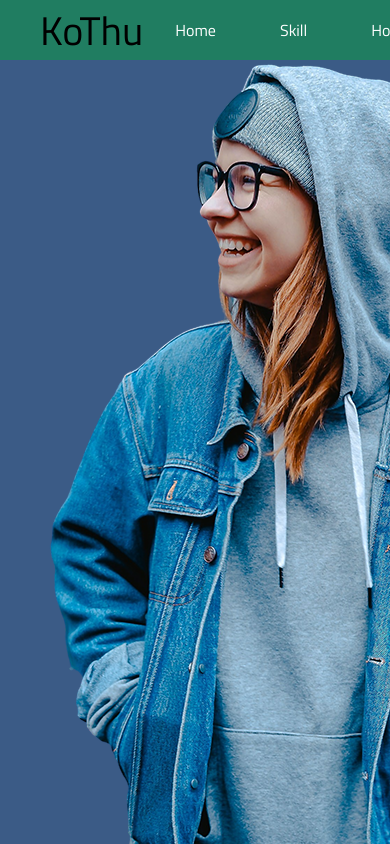
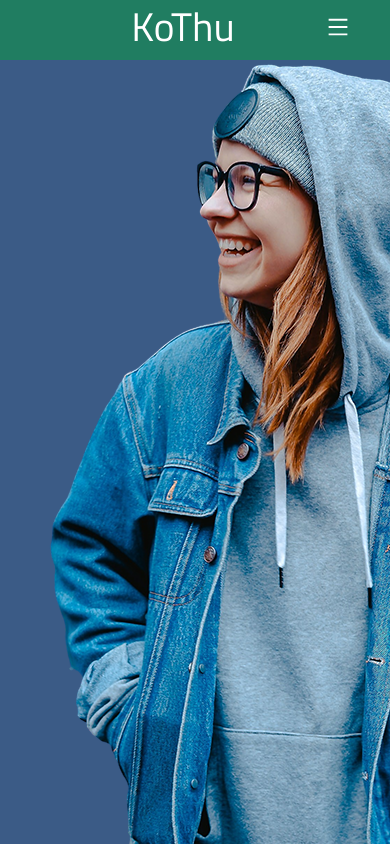
Before and after one commit to DanteThuta/react_kothuportfolio, a React (Create React App) app: page / in a window 390 px wide. Shown: the top 844 px of the page. Built offline with nearby package versions, Linux system fonts and the light colour scheme.

Commit message:
NavBar Section Finished

```diff
--- a/package.json
+++ b/package.json
@@ -8,6 +8,7 @@
     "@testing-library/user-event": "^13.5.0",
     "react": "^18.1.0",
     "react-dom": "^18.1.0",
+    "react-icons": "^4.4.0",
     "react-scripts": "5.0.1",
     "web-vitals": "^2.1.4"
   },
--- a/src/components/Nav/Nav.css
+++ b/src/components/Nav/Nav.css
@@ -10,17 +10,68 @@ nav {
 
 .nav__header {
   font-size: var(--font-big);
+  color: var(--color-white);
 }
 
 .nav__group {
   display: flex;
+
+  transition: var(--transition);
+}
+
+.nav__group li {
+  transition: var(--transition);
+}
+
+.nav__group li:hover {
+  background: var(--color-main-alternative);
+  border-radius: 2rem;
 }
 
 .nav__item {
-  padding: 0 2rem;
+  padding: 0.5rem 2rem;
 }
 
 .nav__link {
   color: var(--color-white);
   margin: 0 auto;
 }
+
+.nav__menu {
+  display: none;
+  color: var(--color-white);
+  font-size: var(--font-regular);
+}
+
+/* for Media Screens */
+
+@media screen and (max-width: 1024px) {
+}
+
+@media screen and (max-width: 600px) {
+  .nav__header {
+    margin: 0 auto 0.5rem;
+  }
+  .nav__group {
+    display: none;
+  }
+
+  .nav__group.active {
+    display: flex;
+    flex-direction: column;
+
+    position: absolute;
+    left: 0;
+    top: 3.7rem;
+
+    width: 100%;
+    background: var(--color-secondary);
+  }
+
+  .nav__item:hover {
+    background: var(--color-secondary-alternative);
+  }
+  .nav__menu {
+    display: block;
+  }
+}
--- a/src/components/Nav/Nav.jsx
+++ b/src/components/Nav/Nav.jsx
@@ -1,29 +1,46 @@
-import React from "react";
+import React, { useState } from "react";
 import "./Nav.css";
+import { AiOutlineMenu } from "react-icons/ai";
 
 const Nav = () => {
+  const [navToggle, setNavToggle] = useState(false);
+
+  const handleToggle = () => {
+    setNavToggle((prev) => !prev);
+  };
   return (
     <nav>
       <div className="nav__header">KoThu</div>
-      <ul className="nav__group">
+      <ul className={navToggle === true ? "nav__group active" : "nav__group"}>
         <li className="nav__item">
           <a href="#" className="nav__link">
             Home
           </a>
         </li>
         <li className="nav__item">
-          <a href="#" className="nav__link">Skill</a>
+          <a href="#" className="nav__link">
+            Skill
+          </a>
         </li>
         <li className="nav__item">
-          <a href="#" className="nav__link">Home</a>
+          <a href="#" className="nav__link">
+            Portfolio
+          </a>
         </li>
         <li className="nav__item">
-          <a href="#" className="nav__link">Home</a>
+          <a href="#" className="nav__link">
+            Experience
+          </a>
         </li>
         <li className="nav__item">
-          <a href="#" className="nav__link">Home</a>
+          <a href="#" className="nav__link">
+            Contact
+          </a>
         </li>
       </ul>
+      <div className="nav__menu" onClick={handleToggle}>
+        <AiOutlineMenu />
+      </div>
     </nav>
   );
 };
--- a/src/index.css
+++ b/src/index.css
@@ -22,6 +22,8 @@
   --font-big: 2.5rem;
   --font-regular: 1.5rem;
   --font-small: 1rem;
+
+  --transition: all 400ms ease;
 }
 
 body {
```
Also changed, not shown: 1 other file (tests, documents, lock files or other folders).
